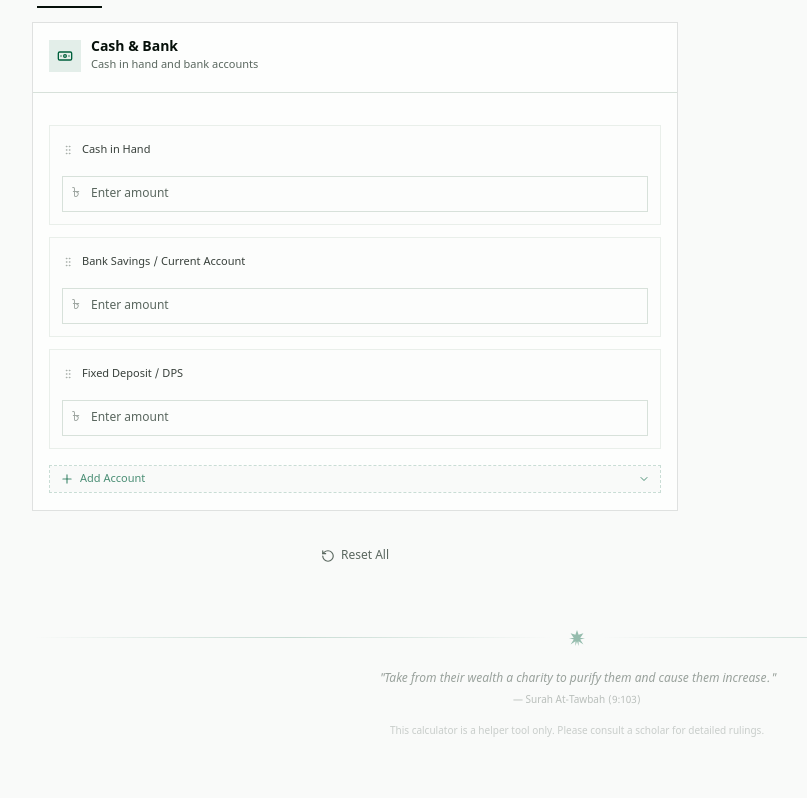
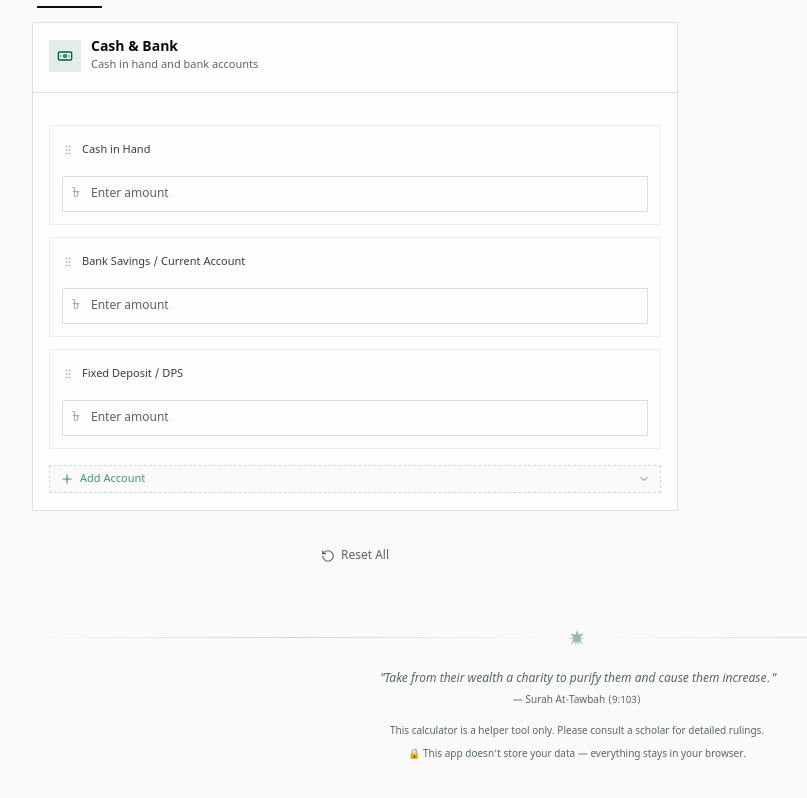
Before and after one commit to AminulBD/zakat.bot.bd, a React (Vite) app: page / in a window 1280 px wide. Shown: the part 961-1759 px from the top of the page, without its empty margins (63-870 px from the left). Built offline with nearby package versions, Linux system fonts and the light colour scheme.

Commit message:
add privacy notice

```diff
--- a/src/components/zakat/zakat-calculator.tsx
+++ b/src/components/zakat/zakat-calculator.tsx
@@ -396,17 +396,23 @@ export function ZakatCalculator() {
         <footer className="mt-12 mb-4 text-center print:hidden">
           <IslamicDivider />
           <blockquote className="mt-3 px-4">
-            <p className="text-xs italic text-muted-foreground/60 leading-relaxed max-w-lg mx-auto">
+            <p className="text-xs italic text-muted-foreground leading-relaxed max-w-lg mx-auto">
               {t("quranVerse")}
             </p>
-            <cite className="text-[10px] text-muted-foreground/40 not-italic block mt-1">
+            <cite className="text-[10px] text-muted-foreground not-italic block mt-1">
               {t("quranRef")}
             </cite>
           </blockquote>
-          <p className="text-[10px] text-muted-foreground/30 mt-4">
+          <p className="text-[10px] text-muted-foreground mt-4">
             {lang === "bn"
               ? "এই ক্যালকুলেটর শুধুমাত্র একটি সহায়ক টুল। বিস্তারিত বিধানের জন্য একজন আলেমের সাথে পরামর্শ করুন।"
               : "This calculator is a helper tool only. Please consult a scholar for detailed rulings."}
+          </p>
+          <p className="text-[10px] text-muted-foreground mt-2">
+            🔒{" "}
+            {lang === "bn"
+              ? "এই অ্যাপ আপনার কোনো তথ্য সংরক্ষণ করে না — সবকিছু আপনার ব্রাউজারেই থাকে।"
+              : "This app doesn't store your data — everything stays in your browser."}
           </p>
         </footer>
       </div>
```
